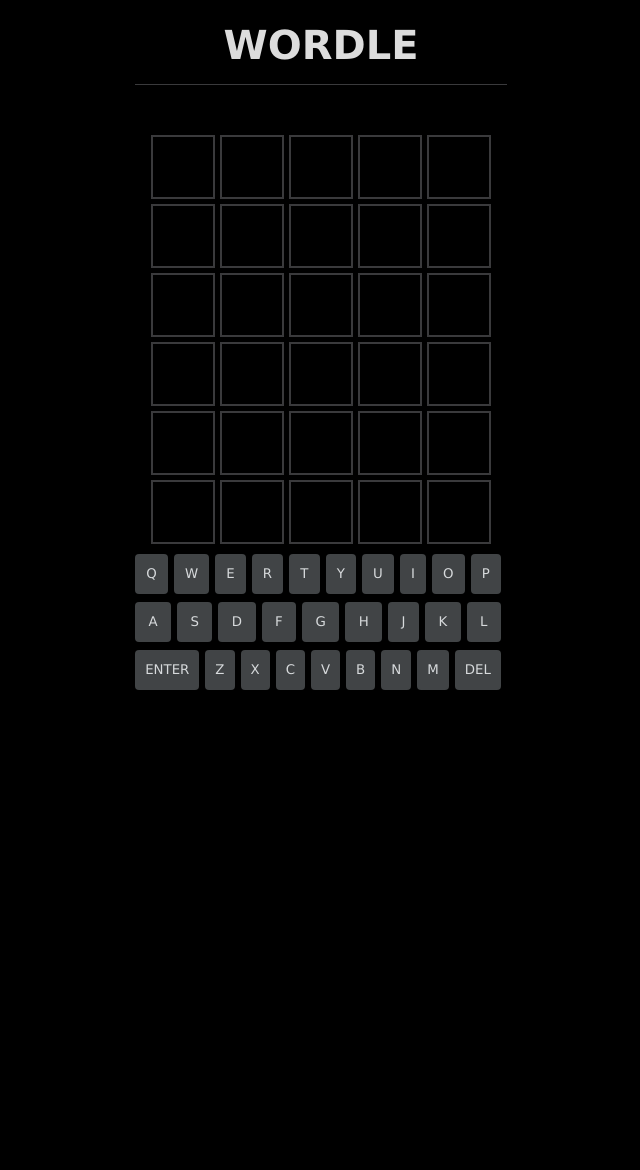
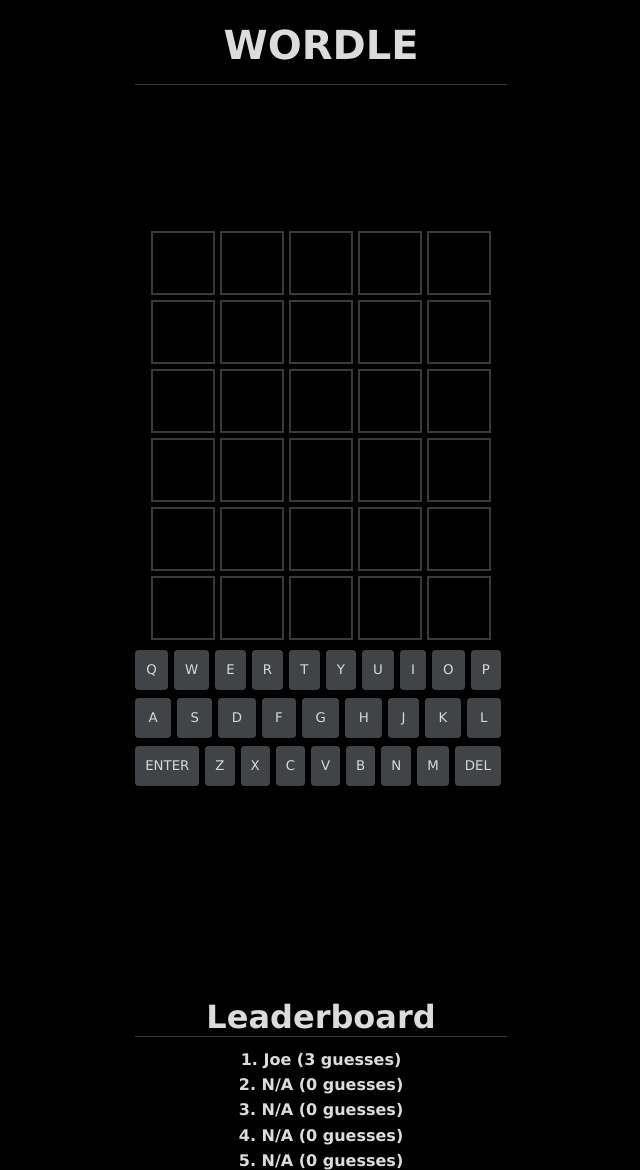
Before and after one commit to AlgoWoolf/wordle, a PHP site: page / in a window 1280 px wide. Shown: the whole page, without its empty margins (319-959 px from the left). Before the commit the page ends 690 px from the top, so only its background shows below. Run offline with PHP 8.4, Linux system fonts and the light colour scheme.

Commit message:
Added leaderboard

```diff
--- a/css/styles.css
+++ b/css/styles.css
@@ -98,3 +98,21 @@
     flew-grow: 0.5;
 
 }
+
+.title-2 {
+    color: gainsboro;
+    font-size: 2em;
+    font-weight: bold;
+    margin: 0.4em 0 0.4em 0;
+    text-align: center;
+    font-family: 'Lucida Sans', 'Lucida Sans Regular', 'Lucida Grande', 'Lucida Sans Unicode', Geneva, Verdana, sans-serif;
+    border-bottom: 1px solid rgb(58,58,60);
+}
+
+.leaderboard-entry {
+    color: gainsboro;
+    font-size: 1em;
+    margin: 0.4em 0 0.4em 0;
+    text-align: center;
+    font-family: 'Lucida Sans', 'Lucida Sans Regular', 'Lucida Grande', 'Lucida Sans Unicode', Geneva, Verdana, sans-serif;
+}
--- a/index.html
+++ b/index.html
@@ -1,13 +1,14 @@
 <!DOCTYPE html>
 <html lang = "en">
 <head>
-    <meta charset = "UTF-8">
+    <meta charset="UTF-8">
     <meta http-equiv="X-UA-Compatible" content="IE=edge">
     <meta name="viewport" content="width=device-width, initial-scale=1.0">
     <title>Wordle Copycat</title>
 
     <script src="js/valid-wordle-words.js"></script>
     <script src="js/wordle-answers-alphabetical.js"></script>
+    <script src="js/leaderboard.js"></script>
     <script src="js/main.js"></script>
 
     <link rel="stylesheet" href="css/styles.css">
@@ -61,6 +62,19 @@
                 </div>
             </div>
         </div>
+
+            <div id="leaderboard">
+                <h3 class="title-2">Leaderboard</h3>
+
+                <div id="leaderboard-entries">
+                    <h6 id="entry-1" class="leaderboard-entry"></h6>
+                    <h6 id="entry-2" class="leaderboard-entry"></h6>
+                    <h6 id="entry-3" class="leaderboard-entry"></h6>
+                    <h6 id="entry-4" class="leaderboard-entry"></h6>
+                    <h6 id="entry-5" class="leaderboard-entry"></h6>
+                </div>
+            </div>
+            </div>
     </div>
 </body>
 </html>
--- /dev/null
+++ b/js/leaderboard.js
@@ -0,0 +1,42 @@
+class Leaderboard {
+    constructor() {
+        this.entries = [
+            ["N/A", 0],
+            ["N/A", 0],
+            ["N/A", 0],
+            ["N/A", 0],
+            ["N/A", 0],
+        ];
+    }
+
+    // Update the leaderboard results
+    display() {
+        document.getElementById('entry-1').innerHTML = '1. ' + this.entries[0][0] + ' (' + this.entries[0][1] + ' guesses)';
+        document.getElementById('entry-2').innerHTML = '2. ' + this.entries[1][0] + ' (' + this.entries[1][1] + ' guesses)';
+        document.getElementById('entry-3').innerHTML = '3. ' + this.entries[2][0] + ' (' + this.entries[2][1] + ' guesses)';
+        document.getElementById('entry-4').innerHTML = '4. ' + this.entries[3][0] + ' (' + this.entries[3][1] + ' guesses)';
+        document.getElementById('entry-5').innerHTML = '5. ' + this.entries[4][0] + ' (' + this.entries[4][1] + ' guesses)';
+    }
+
+    // Tries to add a new entry to the leaderboard
+    add(name, guesses) {
+
+
+        for (let i = 0; i < this.entries.length; i++) {
+            if (this.entries[i][1] <= 0) {
+                this.entries[i][0] = name;
+                this.entries[i][1] = guesses;
+                return;
+            }
+
+            if (guesses < this.entries[i][1]) {
+                let tName = this.entries[i][0];
+                let tGuesses = this.entries[i][1];
+                this.entries[i][0] = name;
+                this.entries[i][1] = guesses;
+                this.add(tName, tGuesses);
+                return;
+            }
+        }
+    }
+}
--- a/js/main.js
+++ b/js/main.js
@@ -6,6 +6,7 @@
 var letterIndex = 0;
 var letterToKey = {};
 var letterState = {}
+var guesses = 1;
 
 function getRandomItem(array) {
     return array[Math.floor(Math.random() * array.length)];
@@ -65,6 +66,11 @@
 document.addEventListener("DOMContentLoaded", () => {
 
     const gameBoard = document.getElementById("board");
+
+    var lb = new Leaderboard();
+    lb.add("Joe", 3);
+    lb.display();
+
     for(let i = 0; i < 30; i++)
     {
         let square = document.createElement("div");
@@ -109,8 +115,19 @@
                     setTileColor(currentWord, i);
                 }
 
-                if(currentWord == word) {
-                    alert("You win!");
+                if (currentWord == word) {
+                    let name = prompt("You won in " + guesses + " guesses! Enter your name:", "Anonymous");
+                    if (name == null || name == "") {
+                        alert("Please enter a valid name for it to be displayed on the leaderboard!");
+                    } else {
+                        lb.add(name, guesses);
+                        lb.display();
+                    }
+                } else {
+                    guesses++;
+                    if (guesses > 6) {
+                        alert("Out of guesses, you lose!")
+                    }
                 }
 
                 letterIndex = 0;
```
